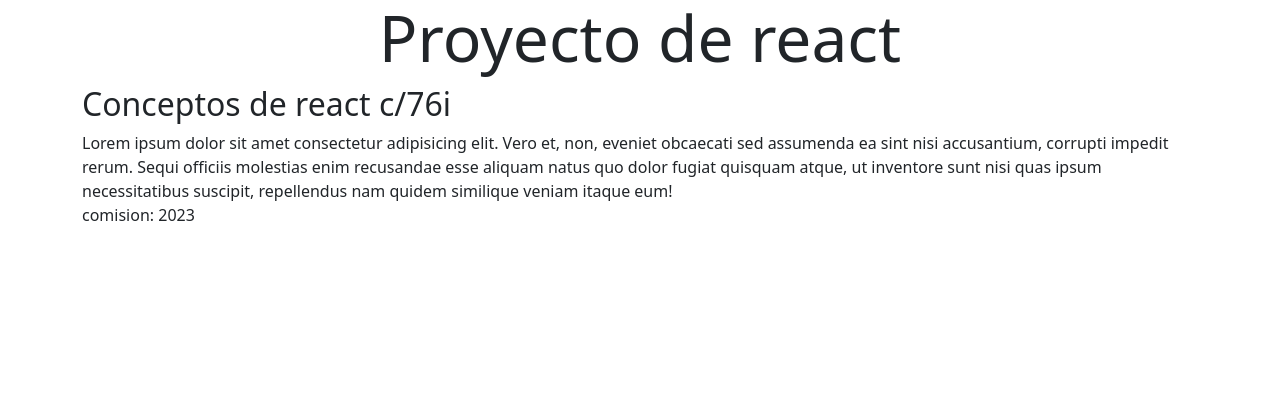
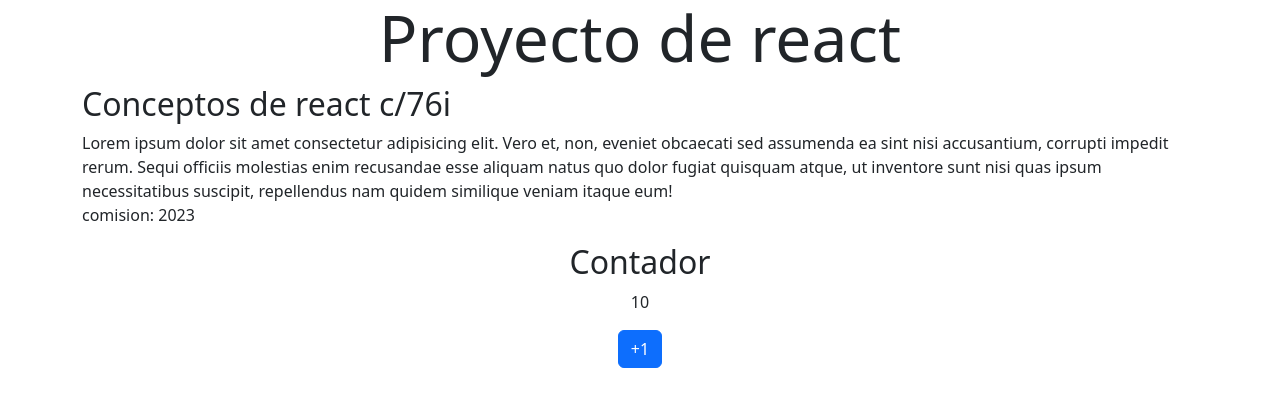
Before and after one commit to pablotoledo87/ContadorReact, a React (Vite) app: page / in a window 1280 px wide. Shown: the top 406 px of the page. Built offline with nearby package versions, Linux system fonts and the light colour scheme.

Commit message:
agregamos el maquetado del componente Contador

```diff
--- a/src/App.jsx
+++ b/src/App.jsx
@@ -1,3 +1,4 @@
+import Contador from "./components/Contador";
 import Informacion from "./components/Informacion";
 import 'bootstrap/dist/css/bootstrap.min.css'
 
@@ -12,6 +13,7 @@
       <h1 className="display-3 text-center">Proyecto de react</h1>
 
       <Informacion comision='c/76i' anioActualProps={anioActual}/>
+      <Contador/>
     </section>
 
   )
--- /dev/null
+++ b/src/components/Contador.jsx
@@ -0,0 +1,11 @@
+const Contador = () => {
+    return (
+        <article className="text-center">
+            <h2>Contador</h2>
+            <p>10</p>
+            <button className="btn btn-primary">+1</button>
+        </article>
+    );
+};
+
+export default Contador;
--- a/src/components/Informacion.jsx
+++ b/src/components/Informacion.jsx
@@ -1,15 +1,15 @@
-const Informacion = (props) => {
+const Informacion = ({comision, anioActualProps}) => {
   return (
     <section>
       {/* aqui va todo el maquetado del componente */}
-      <h2>Conceptos de react {props.comision}</h2>
+      <h2>Conceptos de react {comision}</h2>
       <p>
         Lorem ipsum dolor sit amet consectetur adipisicing elit. Vero et, non,
         eveniet obcaecati sed assumenda ea sint nisi accusantium, corrupti
         impedit rerum. Sequi officiis molestias enim recusandae esse aliquam
         natus quo dolor fugiat quisquam atque, ut inventore sunt nisi quas ipsum
         necessitatibus suscipit, repellendus nam quidem similique veniam itaque
-        eum! <br/> comision: {props.anioActualProps}
+        eum! <br/> comision: {anioActualProps}
       </p>
     </section>
   );
```
